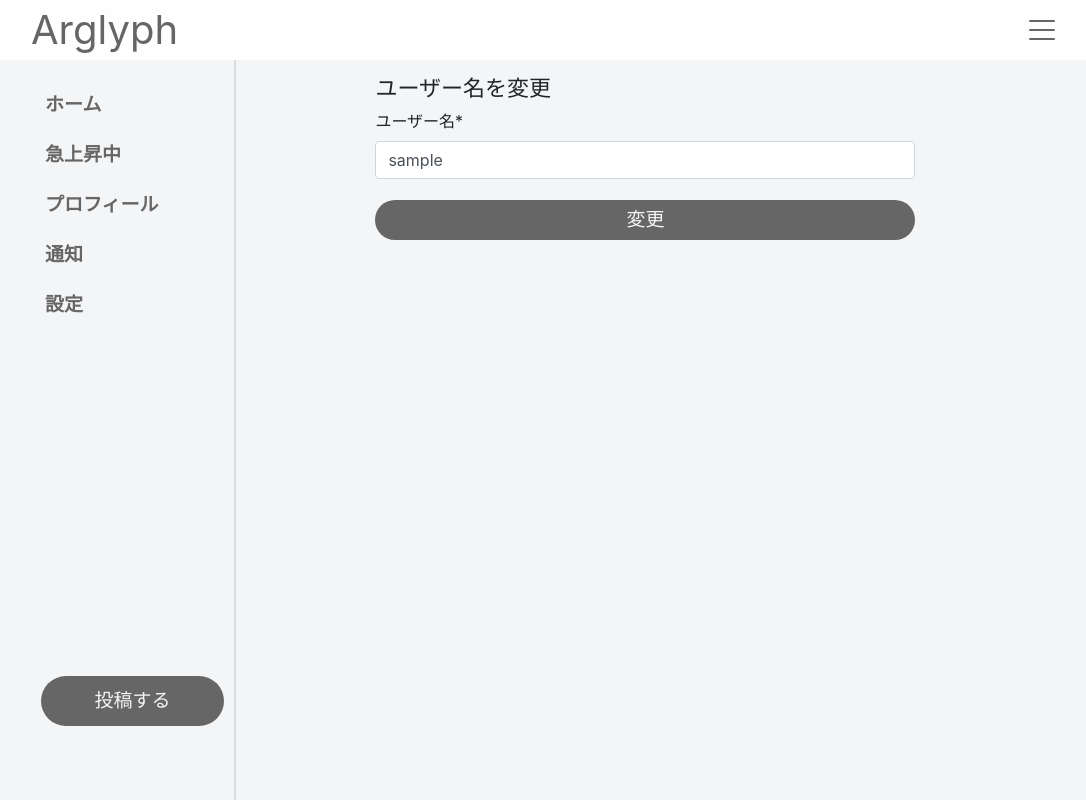
After one commit to dysksh/arglyph, a Django app: page /user_update/1/ in a window 1280 px wide. The commit adds this page. Shown: the whole page, without its empty margins (97-1183 px from the left). Run offline with Django 3.2, Linux system fonts and the light colour scheme; the visitor is signed in with stand-in values (Sample User, id 1); data comes from the database, SQL or seed files in the repository; parts of the project's set-up code (start-up, migrations or seed data) failed here and were passed over; some libraries are stand-ins or nearby versions.

Commit message:
[add]refs #2 プロフィールの追加

```diff
--- a/account/urls.py
+++ b/account/urls.py
@@ -14,4 +14,6 @@ urlpatterns = [
     path('password_reset/done/', views.PasswordResetDone.as_view(), name='password-reset-done'),
     path('password_reset/confirm/<uidb64>/<token>/', views.PasswordResetConfirm.as_view(), name='password-reset-confirm'),
     path('password_reset/complete/', views.PasswordResetComplete.as_view(), name='password-reset-complete'),
+    path('user_detail/<int:pk>/', views.UserDetail.as_view(), name='user-detail'),
+    path('user_update/<int:pk>/', views.UserUpdate.as_view(), name='user-update'),
 ]
--- a/account/views.py
+++ b/account/views.py
@@ -1,15 +1,16 @@
-from django.shortcuts import redirect
+from django.shortcuts import redirect, resolve_url
 from django.contrib.auth.forms import UserCreationForm
 from django.contrib.auth.views import PasswordResetView, PasswordResetDoneView, PasswordResetConfirmView, PasswordResetCompleteView
 from django.urls import reverse_lazy
 from django.conf import settings
 from django.contrib.auth import get_user_model, login
-from django.contrib.auth.mixins import LoginRequiredMixin
+from django.contrib.auth.mixins import LoginRequiredMixin, UserPassesTestMixin
 from django.contrib.sites.shortcuts import get_current_site
 from django.core.signing import BadSignature, SignatureExpired, loads, dumps
 from django.http import Http404, HttpResponseBadRequest
 from django.template.loader import render_to_string
 from django.views import generic
+from django import forms
 
 User = get_user_model()
 
@@ -23,6 +24,11 @@ class CustomUserCreationForm(UserCreationForm):
         email = self.cleaned_data['email']
         User.objects.filter(email=email, is_active=False).delete()
         return email
+
+class UserUpdateForm(forms.ModelForm):
+    class Meta:
+        model = User
+        fields = ('username',)
 
 class Signup(generic.CreateView):
     """ユーザー仮登録"""
@@ -115,3 +121,22 @@ class PasswordResetConfirm(PasswordResetConfirmView):
 
 class PasswordResetComplete(PasswordResetCompleteView):
     template_name = 'account/password_reset_complete.html'
+
+class OnlyCurrentUserMixin(UserPassesTestMixin):
+    raise_exception = False
+
+    def test_func(self):
+        user = self.request.user
+        return user.pk == self.kwargs['pk'] or user.is_superuser
+
+class UserDetail(generic.DetailView):
+    model = User
+    template_name = 'account/user_detail.html'
+
+class UserUpdate(OnlyCurrentUserMixin, generic.UpdateView):
+    model = User
+    form_class = UserUpdateForm
+    template_name = 'account/user_update.html'
+
+    def get_success_url(self):
+        return resolve_url('account:user-detail', pk=self.kwargs['pk'])
--- a/assets/css/main.css
+++ b/assets/css/main.css
@@ -377,6 +377,54 @@ input:-webkit-autofill {
   background-color: #666;
   border-radius: 100px;
 }
+/* user-update */
+.user-update-form {
+  max-width: 540px;
+  padding: 15px 0;
+  margin: 0 auto;
+}
+.user-update-form button {
+  width: 100%;
+  height: 40px;
+  font-size: 19px;
+  color: #f4f5f7;
+  background-color: #666;
+  border-radius: 100px;
+  margin-top: 5px;
+}
+.user-update-form button:hover {
+  background-color: #999;
+}
+/* user-detail */
+.user-detail {
+  display: flex;
+  justify-content: center;
+  flex-wrap: wrap;
+  width: 100%;
+  max-width: 450px;
+  margin: 50px auto;
+}
+.user-detail .user-name {
+  font-size: 22px;
+  margin-bottom: .5rem;
+  width: 100%;
+  text-align: center;
+}
+.user-detail a {
+  width: 70px;
+  height: 40px;
+  font-size: 19px;
+  color: #f4f5f7;
+  background-color: #666;
+  border-radius: 30px;
+  margin-top: 5px;
+  display: flex;
+  justify-content: center;
+  align-items: center;
+}
+.user-detail a:hover  {
+  background-color: #999;
+}
 /* home */
 /* detail */
 /* delete */
--- a/templates/account/base.html
+++ b/templates/account/base.html
@@ -42,7 +42,7 @@
                 <ul>
                     {% if user.is_authenticated %}
                         <li class="menu-item"><a href="{% url 'account:logout' %}">ログアウト</a></li>
-                        <li class="menu-item"><a href="#">プロフィール</a></li>
+                        <li class="menu-item"><a href="{% url 'account:user-detail' user.pk %}">プロフィール</a></li>
                     {% else %}
                         <li class="menu-item"><a href="{% url 'account:login' %}">ログイン</a></li>
                         <li class="menu-item"><a href="{% url 'account:signup' %}">登録する</a></li>
@@ -60,7 +60,7 @@
                     <ul>
                         <li class="side-item"><a href="/"><div class="side-item-content">ホーム</div></a></li>
                         <li class="side-item"><a href="#"><div class="side-item-content">急上昇中</div></a></li>
-                        <li class="side-item"><a href="#"><div class="side-item-content">プロフィール</div></a></li>
+                        <li class="side-item"><a href="{% url 'account:user-detail' user.pk %}"><div class="side-item-content">プロフィール</div></a></li>
                         <li class="side-item"><a href="#"><div class="side-item-content">通知</div></a></li>
                         <li class="side-item"><a href="#"><div class="side-item-content">設定</div></a></li>
                         <form action="{% url 'post-create' %}">
@@ -105,7 +105,7 @@
                         </a>
                     </li>
                     <li>
-                        <a href="#">
+                        <a href="{% url 'account:user-detail' user.pk %}">
                             <svg viewBox="0 0 16 16" class="bi bi-person" fill="currentColor" xmlns="http://www.w3.org/2000/svg">
                                 <path fill-rule="evenodd" d="M10 5a2 2 0 1 1-4 0 2 2 0 0 1 4 0zM8 8a3 3 0 1 0 0-6 3 3 0 0 0 0 6zm6 5c0 1-1 1-1 1H3s-1 0-1-1 1-4 6-4 6 3 6 4zm-1-.004c-.001-.246-.154-.986-.832-1.664C11.516 10.68 10.289 10 8 10c-2.29 0-3.516.68-4.168 1.332-.678.678-.83 1.418-.832 1.664h10z"/>
                             </svg>
--- /dev/null
+++ b/templates/account/user_update.html
@@ -0,0 +1,29 @@
+{% extends 'account/base.html' %}
+{% load crispy_forms_tags%}
+{% load static %}
+
+
+
+<body id="wrapper">
+
+    {% block body %}
+
+    <section id="user-update-reg">
+        <div class="user-update-form">
+            <h3>ユーザー名を変更</h3>
+            <div>
+                <form method='POST' role="form" action="">
+                    {% csrf_token %}
+                    {{ form|crispy }}
+                    <button type="submit">変更</button>
+                </form>
+            </div>
+        </div>
+    </section>
+
+
+
+
+    {% endblock body %}
+
+</body>
```
Also changed, not shown: static/css/main.css (+48 -0 lines), templates/account/user_detail.html (added, +9 -0 lines).
